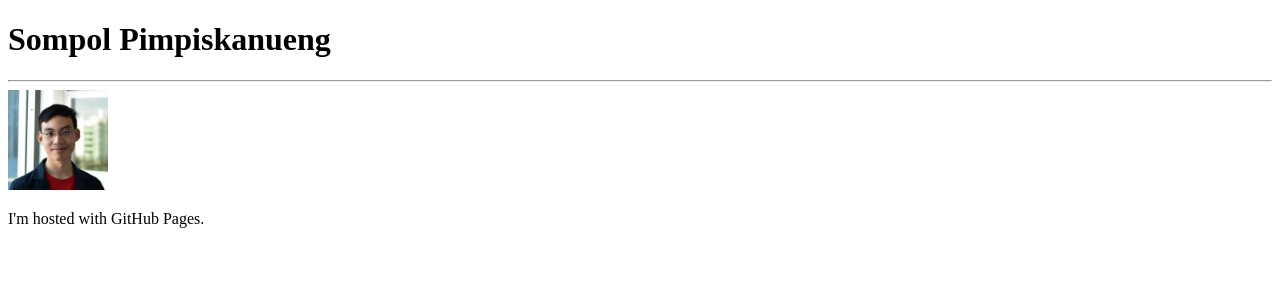
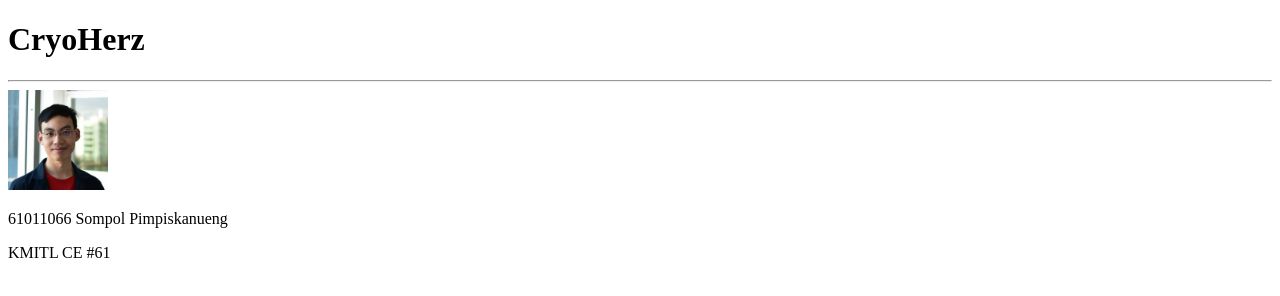
Before and after one commit to CryoHerz/CryoHerz.github.io, a plain HTML site: page index.html in a window 1280 px wide. Drawn offline with Linux system fonts and the light colour scheme.

Commit message:
Update index.html

```diff
--- a/index.html
+++ b/index.html
@@ -1,9 +1,10 @@
 <!DOCTYPE html>
 <html>
 <body>
-<h1>Sompol Pimpiskanueng</h1>
+<h1>CryoHerz</h1>
 <hr/>
 <img style="width:100px" src="https://github.com/CryoHerz/CryoHerz.github.io/blob/master/Pictures/55145%20(2).jpg?raw=true">
-<p>I'm hosted with GitHub Pages.</p>
+<p>61011066 Sompol Pimpiskanueng</p>
+<p>KMITL CE #61</p>
 </body>
 </html>
```
